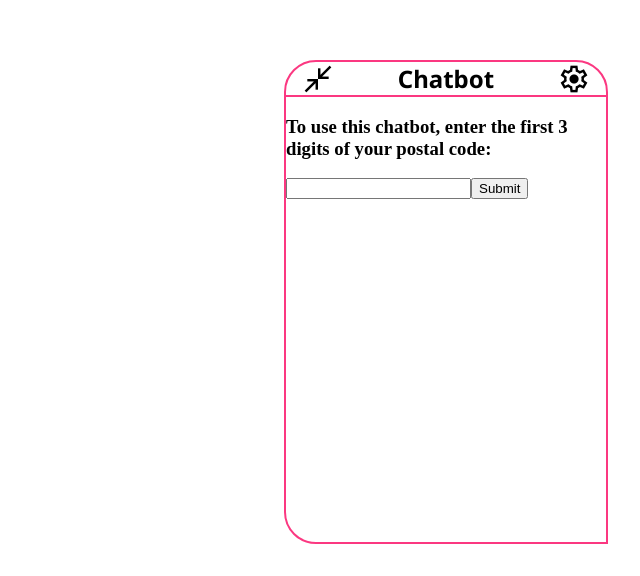
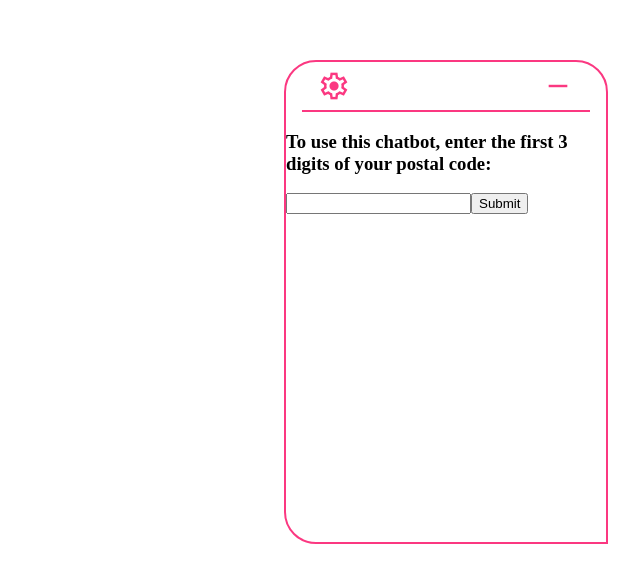
Before and after one commit to SWRIL-AI-NLP-Translation/swril-chatbot, a React app: page / in a window 1280 px wide. Shown: the part 224-800 px from the top of the page, without its empty margins (640-1280 px from the left). Built offline with nearby package versions, Linux system fonts and the light colour scheme; no server answers.

Commit message:
Update chatbot header UI

```diff
--- a/src/components/header.tsx
+++ b/src/components/header.tsx
@@ -8,12 +8,11 @@ export const ChatbotHeader = ({ close, openSettings }: {
 	return (
 		<header className="swril-chatbot-header">
 			<span
-				className="material-symbols-outlined swril-close-button"
-				onClick={close}>close_fullscreen</span>
-			<SWRILh1 className="swril-chatbot-title">Chatbot</SWRILh1>
-			<span
 				className="material-symbols-outlined swril-settings-button"
 				onClick={openSettings}>settings</span>
+			<span
+				className="material-symbols-outlined swril-close-button"
+				onClick={close}>remove</span>
 		</header>
 	)
 }
--- a/src/styles/_chatbot_header.scss
+++ b/src/styles/_chatbot_header.scss
@@ -1,27 +1,26 @@
 
 .swril-chatbot-header {
+	height: 3rem;
 	border-bottom: 0.15rem solid color('primary');
-	width: 100%;
+	width: calc(100% - 2rem);
 	text-align: center;
 	display: flex;
+	box-sizing: content-box;
 	flex-direction: row;
 	justify-content: space-between;
 	align-items: center;
 }
 
-.swril-close-button {
+.swril-settings-button {
+	color: color('primary');
 	cursor: pointer;
 	font-size: 2rem;
 	margin: 0 1rem;
 }
 
-.swril-settings-button {
+.swril-close-button {
+	color: color('primary');
 	cursor: pointer;
 	font-size: 2rem;
 	margin: 0 1rem;
 }
-
-.swril-chatbot-title {
-	font-size: 1.5rem;
-	// margin: 0 1rem;
-}
```
